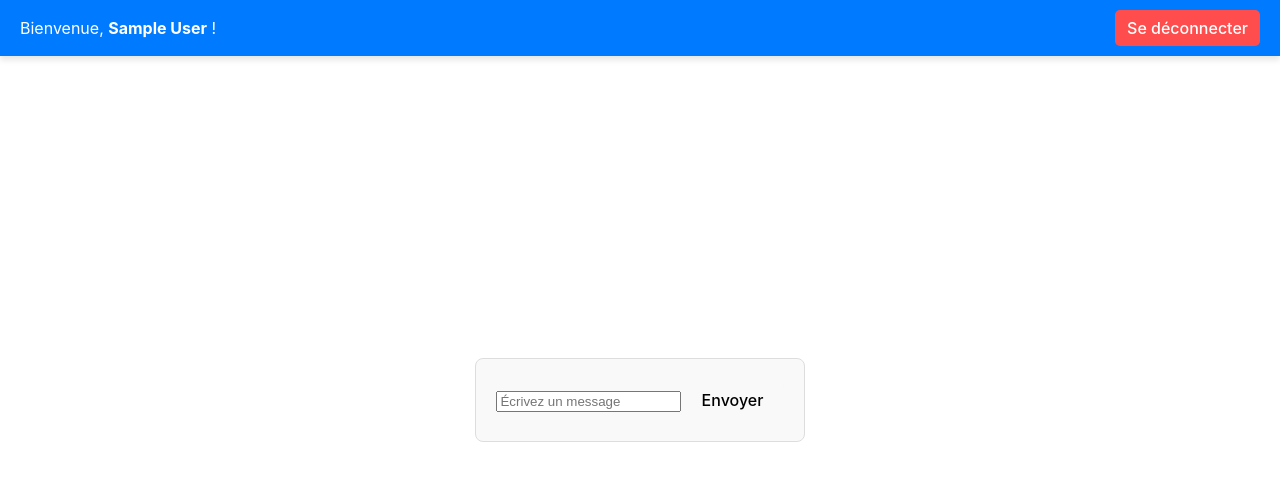
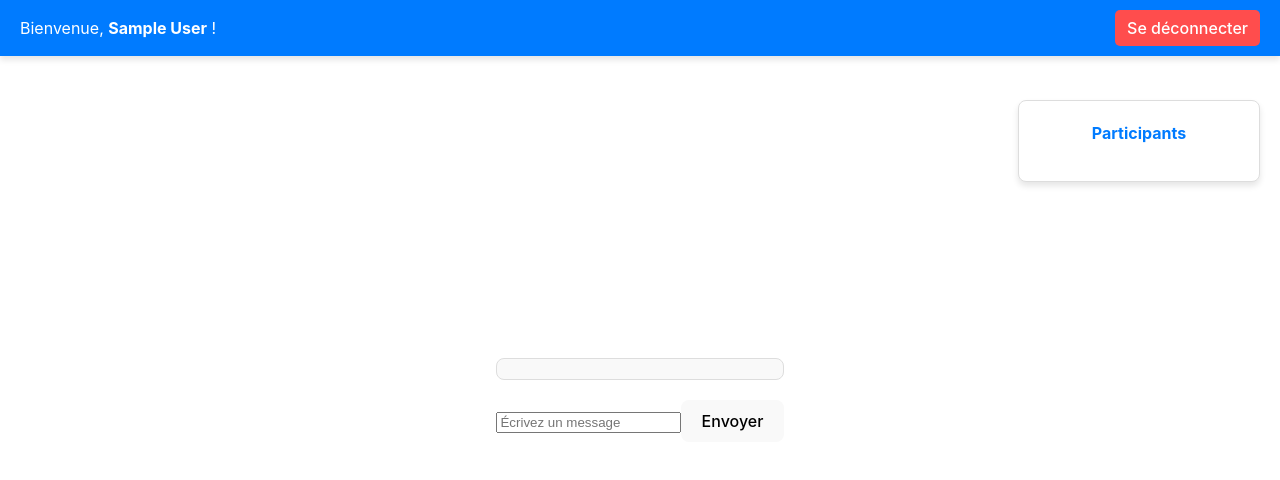
Before and after one commit to maryamabloua/FireTalk, a React (Vite) app: page /chat-room/1 in a window 1280 px wide. Shown: the top 480 px of the page. Built offline with nearby package versions, Linux system fonts and the light colour scheme; sample sign-in values are in the browser's storage.

Commit message:
Ajout de la liste d'utilisateurs et refactorisation

```diff
--- /dev/null
+++ b/src/components/ParticipantsList.jsx
@@ -0,0 +1,16 @@
+import '../styles/ParticipantsList.css'
+
+const ParticipantsList = ({ participants }) => {
+  return (
+    <div className="participants-list">
+      <h3>Participants</h3>
+      <ul>
+        {participants.map((participant, index) => (
+          <li key={index}>{participant}</li>
+        ))}
+      </ul>
+    </div>
+  )
+}
+
+export default ParticipantsList
--- /dev/null
+++ b/src/constants/defaultData.js
@@ -0,0 +1,52 @@
+export const DEFAULT_ROOMS = [
+    {
+      id: 1,
+      name: "Général",
+      description: "Discussions générales",
+      participants: [
+        "Maryam", "Victor", "Alice", "Bob", "Charlie", "Eve", "Mallory",
+        "John", "Jane", "David", "Sophia", "Emma", "Lucas", "Olivia", "Liam"
+      ],
+    },
+    {
+      id: 2,
+      name: "Gaming",
+      description: "Discussions sur les jeux",
+      participants: [
+        "Alice", "Bob", "Charlie", "David", "Emma", "Sophia", "Olivia",
+        "Liam", "Noah", "Ethan", "Aiden", "Mason", "Isabella", "Lucas",
+        "Emily", "Harper", "Elijah", "James", "Ella", "Scarlett"
+      ],
+    },
+    {
+      id: 3,
+      name: "Informatique",
+      description: "Discussions sur l'informatique",
+      participants: [
+        "Eve", "Mallory", "Alice", "Bob", "Charlie", "David", "Olivia",
+        "Sophia", "Mason", "Liam", "Isabella", "Emma", "James", "Lucas",
+        "Emily", "Harper", "Benjamin"
+      ],
+    },
+  ];
+
+  export const DEFAULT_MESSAGES = {
+    1: [
+      { id: 1, text: "Bienvenue dans le salon Général !", user: "Admin", date: "2024-12-06T10:00:00Z" },
+      { id: 2, text: "Salut tout le monde !", user: "Victor", date: "2024-12-06T10:05:00Z" },
+      { id: 3, text: "Comment allez-vous ?", user: "Alice", date: "2024-12-06T10:10:00Z" },
+      { id: 4, text: "Prêt pour discuter ?", user: "Charlie", date: "2024-12-06T10:15:00Z" },
+    ],
+    2: [
+      { id: 1, text: "Bienvenue dans le salon Gaming !", user: "Admin", date: "2024-12-06T11:00:00Z" },
+      { id: 2, text: "Quel est votre jeu préféré ?", user: "Bob", date: "2024-12-06T11:05:00Z" },
+      { id: 3, text: "J'adore les jeux d'action.", user: "Charlie", date: "2024-12-06T11:10:00Z" },
+      { id: 4, text: "Quelqu'un pour jouer ce soir ?", user: "David", date: "2024-12-06T11:15:00Z" },
+    ],
+    3: [
+      { id: 1, text: "Bienvenue dans le salon Informatique !", user: "Admin", date: "2024-12-06T12:00:00Z" },
+      { id: 2, text: "Quels sont vos langages favoris ?", user: "Mallory", date: "2024-12-06T12:05:00Z" },
+      { id: 3, text: "JavaScript et Python.", user: "Alice", date: "2024-12-06T12:10:00Z" },
+      { id: 4, text: "Quelqu'un pour discuter d'algorithmes ?", user: "Bob", date: "2024-12-06T12:15:00Z" },
+    ],
+  };
--- a/src/pages/ChatRoomPage.jsx
+++ b/src/pages/ChatRoomPage.jsx
@@ -3,6 +3,7 @@ import { useParams } from 'react-router-dom'
 import { getFromLocalStorage, saveToLocalStorage } from '../utils/localStorage'
 import { getCurrentUser } from '../utils/localStorage'
 import Message from '../components/Message'
+import ParticipantsList from '../components/ParticipantsList'
 import '../styles/ChatRoomPage.css'
 
 // Salon de discussion //
@@ -10,12 +11,17 @@ import '../styles/ChatRoomPage.css'
 const ChatRoomPage = () => {
   const { id } = useParams() // Récupère l'ID du salon (à partir de l'URL)
   const [messages, setMessages] = useState([]) // État local pour les messages
+  const [participants, setParticipants] = useState([])
   const currentUser = getCurrentUser()
 
-  // Charger les messages depuis LocalStorage
+  // Charger les messages et les participants depuis LocalStorage
   useEffect(() => {
     const storedMessages = getFromLocalStorage(`messages_${id}`) || [] // (clé : message_ID)
+    const storedRooms = getFromLocalStorage('chatRooms') || []
+    const currentRoom = storedRooms.find((room) => room.id === parseInt(id))
+
     setMessages(storedMessages)
+    setParticipants(currentRoom?.participants || [])
   }, [id]) // Dépendance sur l'ID (fonction exécutée à chaque changement de salon)
 
   // Fonction pour ajouter un nouveau message au salon
@@ -35,10 +41,10 @@ const ChatRoomPage = () => {
   }
 
   return (
-    <div className="chat-container">
-
-
-      <div>
+    <div className="chat-room-container">
+      {/* Section des messages */}
+      <div className="chat-section">
+        <div className="messages">
           {messages.map((message) => (
             <Message
               key={message.id}
@@ -48,7 +54,6 @@ const ChatRoomPage = () => {
             />
           ))}
         </div>
-
         <form
           onSubmit={(e) => {
             e.preventDefault()
@@ -60,8 +65,11 @@ const ChatRoomPage = () => {
           <button type="submit">Envoyer</button>
         </form>
       </div>
+
+      {/* Section des participants */}
+      <ParticipantsList participants={participants} />
+    </div>
   )
-
 }
 
 export default ChatRoomPage
--- a/src/pages/ChatRoomsPage.jsx
+++ b/src/pages/ChatRoomsPage.jsx
@@ -1,5 +1,7 @@
 import { useState, useEffect } from 'react'
 import { useNavigate } from 'react-router-dom'
+import { getFromLocalStorage, saveToLocalStorage, initializeDefaultData } from '../utils/localStorage'
+import RoomCard from '../components/RoomCard'
 import '../styles/ChatRoomsPage.css'
 
 // Liste des salons de discussion //
@@ -10,41 +12,11 @@ const ChatRoomsPage = () => {
   const [newRoomDescription, setNewRoomDescription] = useState('')
   const navigate = useNavigate() // Hook pour naviguer entre les pages
 
-  // Initialiser les salons dans LocalStorage si nécessaire
-  const initializeChatRooms = () => {
-
-    // Définir des salons par défaut : seront ajoutés si aucune donnée présente dans LocalStorage
-    const defaultRooms = [
-      { id: 1, name: "Général", description: "Discussions générales", participants: 12 },
-      { id: 2, name: "Gaming", description: "Discussions sur les jeux", participants: 15 },
-      { id: 3, name: "Informatique", description: "Discussions sur l'informatique", participants: 7 },
-    ]
-
-    // Vérifier si des salons existent déjà dans LocalStorage
-    const storedRooms = JSON.parse(localStorage.getItem('chatRooms')) || defaultRooms // (clé : chatRooms pour récupérer salons stockés)
-
-    const defaultMessagesForGeneral = [
-      { id: 1, text: 'Bienvenue dans le salon Général !', user: 'Maryam', date: '2024-12-06T10:00:00Z' },
-      { id: 2, text: 'Salut tout le monde !', user: 'Victor', date: '2024-12-06T10:05:00Z' },
-    ]
-
-    // Vérifie si des messages existent déjà pour le salon "Général" (ID 1)
-    if (!localStorage.getItem('messages_1')) {
-      localStorage.setItem('messages_1', JSON.stringify(defaultMessagesForGeneral))
-    }
-
-    // Sauvegarder les salons par défaut dans LocalStorage si aucune donnée n'existe
-    if (!localStorage.getItem('chatRooms')) {
-      localStorage.setItem('chatRooms', JSON.stringify(defaultRooms))
-    }
-
-    // Mettre à jour l'état local des salons avec les données récupérées (ou par défaut)
+  // Charger les salons depuis LocalStorage
+  useEffect(() => {
+    initializeDefaultData() // Initialise les données par défaut si nécessaire
+    const storedRooms = getFromLocalStorage('chatRooms') || []
     setChatRooms(storedRooms)
-  }
-
-  // Charger les salons depuis LocalStorage au montage
-  useEffect(() => {
-    initializeChatRooms()
   }, [])
 
   // Fonction pour ajouter un nouveau salon
@@ -58,12 +30,12 @@ const ChatRoomsPage = () => {
       id: chatRooms.length + 1,
       name: newRoomName,
       description: newRoomDescription,
-      participants: 0, // Pas de participants pour le moment
+      participants: [],
     }
 
     const updatedRooms = [...chatRooms, newRoom]
     setChatRooms(updatedRooms)
-    localStorage.setItem('chatRooms', JSON.stringify(updatedRooms)) // Sauvegarde les salons
+    saveToLocalStorage('chatRooms', updatedRooms)
 
     setNewRoomName('')
     setNewRoomDescription('')
@@ -80,16 +52,14 @@ const ChatRoomsPage = () => {
       <h1>Salons disponibles</h1>
       <div className="rooms-list">
         {chatRooms.map((room) => (
-          <div
+          <RoomCard
             key={room.id}
-            className="room-card"
-            onClick={() => handleRoomClick(room.id)}
-            style={{ cursor: 'pointer' }}
-          >
-            <h2>{room.name}</h2>
-            <p>{room.description}</p>
-            <span>{room.participants} participants</span>
-          </div>
+            id={room.id}
+            name={room.name}
+            description={room.description}
+            participants={room.participants.length}
+            onClick={handleRoomClick}
+          />
         ))}
       </div>
 
--- a/src/styles/ChatRoomPage.css
+++ b/src/styles/ChatRoomPage.css
@@ -1,41 +1,53 @@
-.chat-container {
-    max-width: 800px;
+.chat-room-container {
+  display: flex;
+  gap: 20px;
+  max-width: 1200px;
   margin: auto;
   padding: 20px;
+}
+
+.chat-section {
+  flex: 3;
+  display: flex;
+  flex-direction: column;
+}
+
+.messages {
+  flex: 1;
+  margin-bottom: 20px;
+  overflow-y: auto;
+  max-height: 500px;
+  padding: 10px;
   border: 1px solid #ddd;
   border-radius: 8px;
   background-color: #f9f9f9;
 }
 
-  .chat-message {
-    margin-bottom: 10px;
-    padding: 10px;
-    border-radius: 5px;
-    background-color: #e6f7ff;
+.participants-list {
+  flex: 1;
+  border: 1px solid #ddd;
+  border-radius: 8px;
+  padding: 20px;
+  background-color: #ffffff;
+  max-height: 500px;
+  overflow-y: auto;
 }
 
-  .chat-form {
-    margin-top: 20px;
-    display: flex;
-    gap: 10px;
+.participants-list h3 {
+  margin-bottom: 10px;
+  color: #007bff;
 }
 
-  .chat-input {
-    flex: 1;
-    padding: 10px;
-    border: 1px solid #ddd;
-    border-radius: 5px;
+.participants-list ul {
+  list-style: none;
+  padding: 0;
 }
 
-  .chat-button {
-    padding: 10px 20px;
-    border: none;
-    border-radius: 5px;
-    background-color: #007bff;
-    color: white;
-    cursor: pointer;
+.participants-list li {
+  padding: 5px 0;
+  border-bottom: 1px solid #ddd;
 }
 
-  .chat-button:hover {
-    background-color: #0056b3;
+.participants-list li:last-child {
+  border-bottom: none;
 }
--- a/src/styles/Message.css
+++ b/src/styles/Message.css
@@ -1,6 +1,14 @@
 .message {
-    margin-bottom: 10px;
-    padding: 10px;
-    border-radius: 5px;
-    background-color: #ffffff;
-  }
+  display: block;
+  text-align: left; /* Aligner le texte à gauche */
+  margin-bottom: 10px;
+  padding: 10px;
+  border-radius: 5px;
+  background-color: #ffffff;
+  font-size: 14px;
+  color: #333;
+}
+
+.message strong {
+  color: #007bff; /* Couleur différente pour le nom de l'utilisateur */
+}
--- /dev/null
+++ b/src/styles/ParticipantsList.css
@@ -0,0 +1,28 @@
+.participants-list {
+    position: fixed;
+    right: 20px;
+    top: 100px; /* Ajuster selon la bannière ou le layout */
+    width: 200px;
+    background-color: #f9f9f9;
+    padding: 10px;
+    border: 1px solid #ddd;
+    border-radius: 8px;
+    box-shadow: 0 4px 6px rgba(0, 0, 0, 0.1);
+  }
+
+  .participants-list h3 {
+    margin-top: 0;
+    font-size: 16px;
+    color: #007bff;
+  }
+
+  .participants-list ul {
+    list-style: none;
+    padding: 0;
+  }
+
+  .participants-list li {
+    margin-bottom: 5px;
+    font-size: 14px;
+    color: #333;
+  }
--- a/src/utils/localStorage.js
+++ b/src/utils/localStorage.js
@@ -1,3 +1,18 @@
+import { DEFAULT_ROOMS, DEFAULT_MESSAGES } from '../constants/defaultData'
+
+// Initialiser les salons et messages par défaut (initialisation)
+export const initializeDefaultData = () => {
+    if (!localStorage.getItem('chatRooms')) {
+      localStorage.setItem('chatRooms', JSON.stringify(DEFAULT_ROOMS))
+    }
+
+    Object.entries(DEFAULT_MESSAGES).forEach(([roomId, messages]) => {
+      if (!localStorage.getItem(`messages_${roomId}`)) {
+        localStorage.setItem(`messages_${roomId}`, JSON.stringify(messages))
+      }
+    })
+  }
+
 // Lire une donnée depuis LocalStorage
 export const getFromLocalStorage = (key) => {
     const data = localStorage.getItem(key)
@@ -18,7 +33,8 @@ export const removeFromLocalStorage = (key) => {
 
 // Récupérer l'utilisateur connecté depuis LocalStorage
 export const getCurrentUser = () => {
-    return JSON.parse(localStorage.getItem('currentUser'))
+    const user = localStorage.getItem('currentUser')
+    return user ? JSON.parse(user) : null
 }
 
 // Sauvegarder l'utilisateur connecté dans LocalStorage
```
Lines whose indentation alone changed are shown as unchanged.
